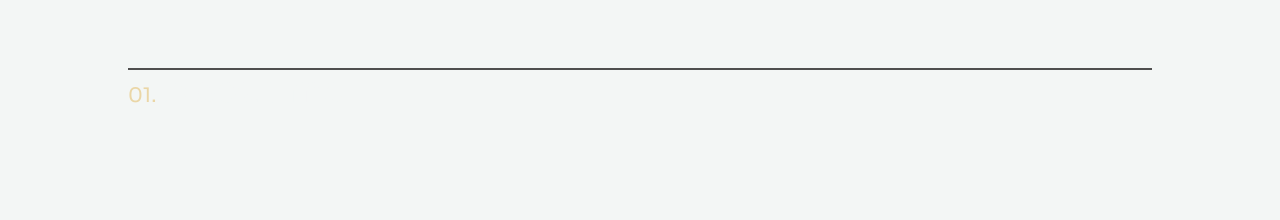
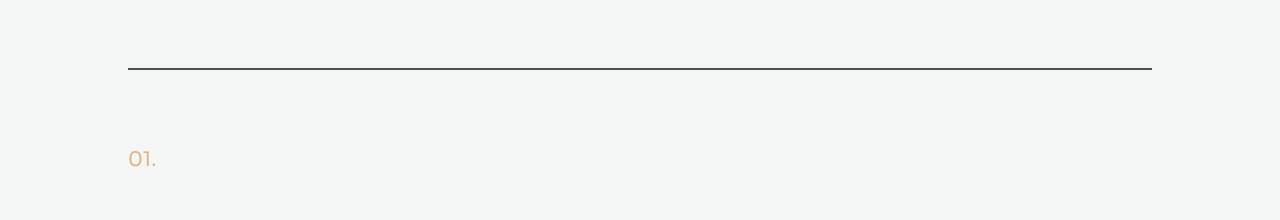
Before and after one commit to michalciberej/Personal-website, a React (Vite) app: page / in a window 1280 px wide. Shown: the part 732-952 px from the top of the page. Built offline with nearby package versions, Linux system fonts and the light colour scheme.

Commit message:
Refactored SectionHeading component

```diff
--- a/src/components/SectionHeading.jsx
+++ b/src/components/SectionHeading.jsx
@@ -1,10 +1,15 @@
-const SectionHeading = ({ text, children }) => {
+const SectionHeading = ({ black, num, children }) => {
   return (
     <>
-      <h1 className='mb-40 flex gap-2 items-end justify-center'>
-        <span className='text-xl text-accent'>01.</span>
-        <span className='text-4xl'>About me</span>
-      </h1>
+      <h2
+        className={`flex gap-2 items-end justify-center mb-16 mt-16 ${
+          black ? 'text-text' : 'text-textD'
+        }`}>
+        <span className={`text-xl ${black ? 'text-text' : 'text-primary'}`}>
+          {num}.
+        </span>
+        <span className='text-4xl'>{children}</span>
+      </h2>
     </>
   );
 };
```
